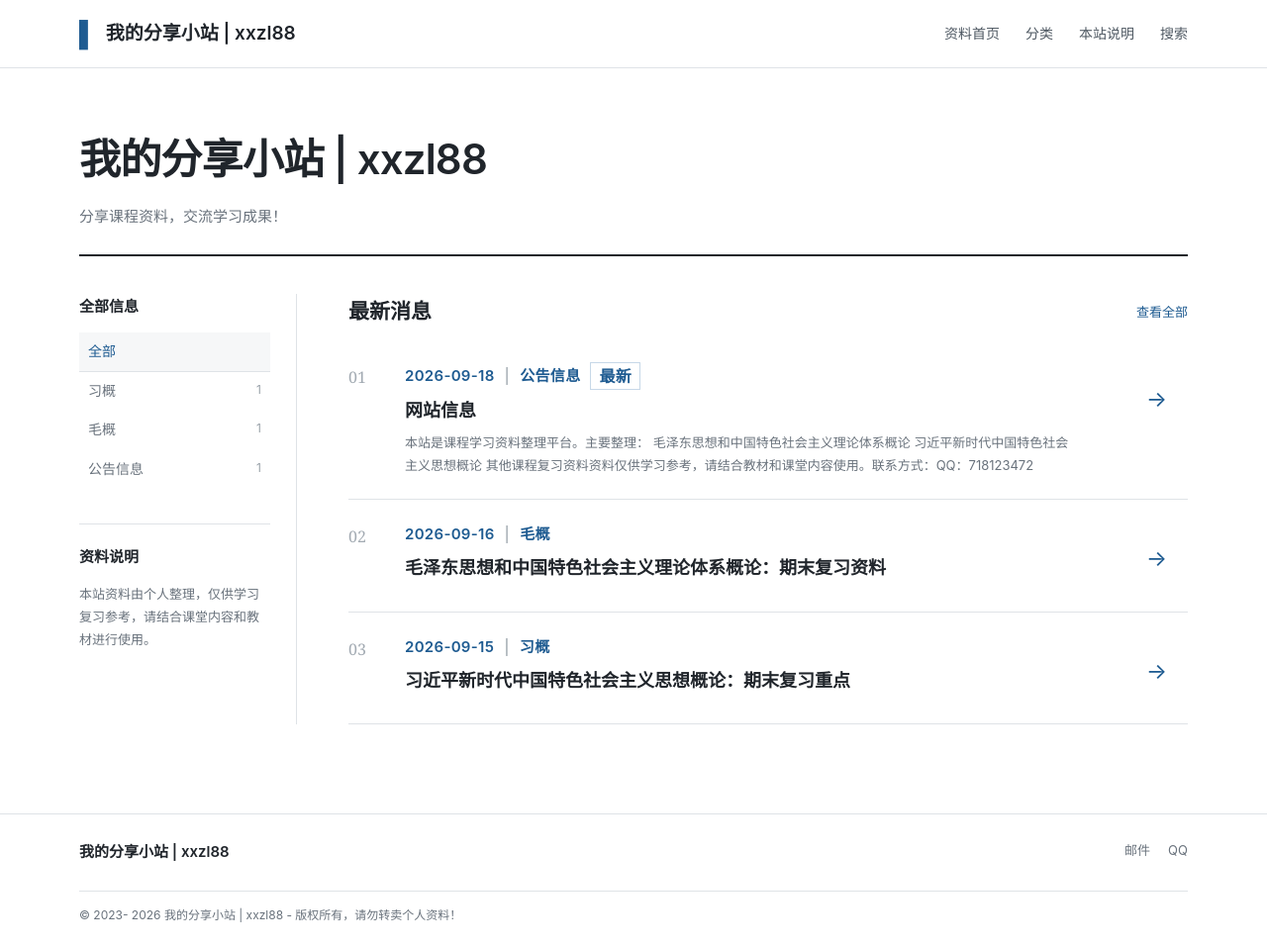
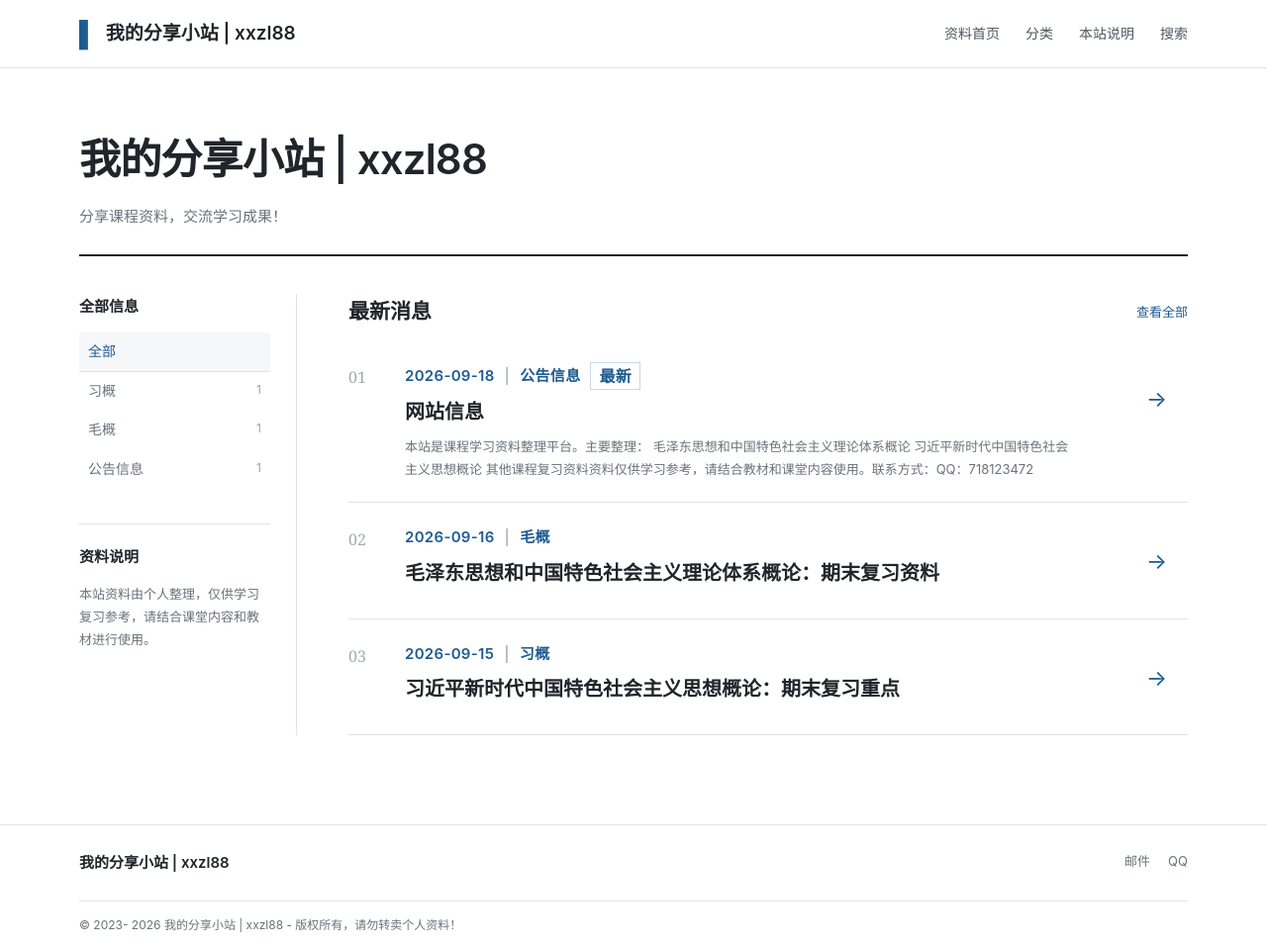
Before and after one commit to xxzl88/csu, a Jekyll site: the page built from index.html, in a window 1280 px wide. Shown: the whole page at 99% size. Built offline with Jekyll 4.4.1, drawn with Linux system fonts in a browser that asks for light colours; the list of posts is cut into pages by our own code.

Commit message:
Update main.css

```diff
--- a/assets/css/main.css
+++ b/assets/css/main.css
@@ -35,7 +35,7 @@ a { color:inherit; text-decoration:none; }
 .notice-item { display:grid; grid-template-columns:42px minmax(0,1fr) 34px; gap:15px; align-items:start; border-bottom:1px solid var(--line); padding:22px 8px 22px 0; }
 .notice-item:hover { background:linear-gradient(90deg,transparent,#fafbfc); }
 .notice-index { padding-top:4px; color:#a2aab2; font:16px Georgia,serif; }
-.notice-main h3 { margin:5px 0 6px; font-size:18px; font-weight:600; }
+.notice-main h3 { margin:5px 0 6px; font-size:20px; font-weight:600; }
 .notice-main h3 a:hover { color:var(--accent); }
 .notice-main p { max-width:680px; margin:0; color:var(--muted); font-size:13px; }
 .post-meta {
```
